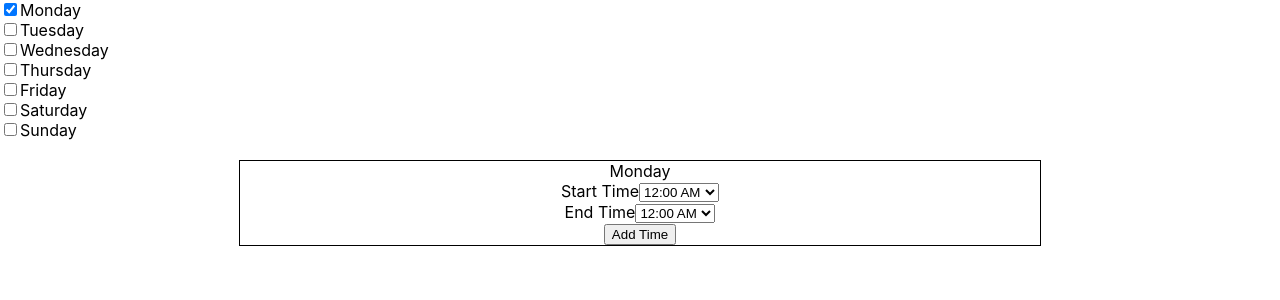
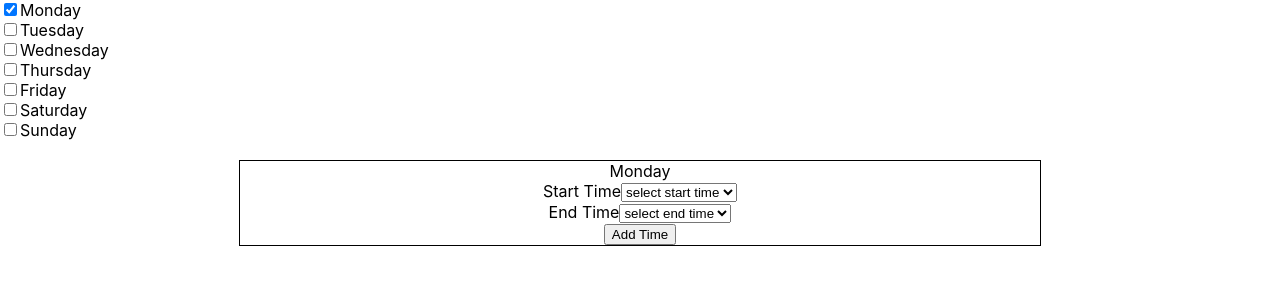
Before and after one commit to HumnaAleem1/react-practice, a React (Create React App) app: page /time-selector in a window 1280 px wide. Both pictures are taken after a click on the checkbox 10 px from the left and 9 px from the top of the page. Shown: the top 300 px of the page. Built offline with nearby package versions, Linux system fonts and the light colour scheme.

Commit message:
JO-6 validate timestamps

```diff
--- a/src/components/Card/TimeSelectorCard.tsx
+++ b/src/components/Card/TimeSelectorCard.tsx
@@ -1,4 +1,4 @@
-import { FC, useState } from 'react'
+import { FC, useState, ChangeEvent } from 'react'
 import { ITimestamp } from '../time-selector/TimeSelectorInterfaces'
 import { customTimestamp } from '../time-selector/Timestamp'
 import moment from 'moment'
@@ -15,7 +15,6 @@ export const TimeSelectorCard: FC<ICardProps> = ({ name }) => {
     const [timestamp, setTimestamp] = useState<ITimestamp[]>([])
     const [startTimestamp, setStartTimestamp] = useState<string[]>([...customTimestamp])
     const [endTimestamp, setEndTimestamp] = useState<string[]>([...customTimestamp])
-
 
     const getTimestamps = () => {
         return (
@@ -40,15 +39,39 @@ export const TimeSelectorCard: FC<ICardProps> = ({ name }) => {
         setTimestamp([...timestamp])
     }
     const addTime = () => {
-        const [startTimee, startTimeIndex] = startTime.split('-')
-        const [endTimee, endTimeIndex] = endTime.split('-')
-        timestamp[parseInt(startTimeIndex)] = {startTime: startTimee, endTime: endTimee, endTimeIndex: parseInt(endTimeIndex)}
-        setTimestamp([...timestamp])
-        //remove timestamps which has been used/booked
-        startTimestamp[parseInt(startTimeIndex)] = ''
-        endTimestamp[parseInt(endTimeIndex)] = ''
-        setStartTimestamp([...startTimestamp])
-        setEndTimestamp([...endTimestamp])
+        const [sTime, startTimeIndex] = startTime.split('-')
+        const [eTime, endTimeIndex] = endTime.split('-')
+
+        const sTime24Format = convertTimeFormat(sTime)
+        const eTime24Format = convertTimeFormat(eTime)
+
+        const valid = isValid(sTime24Format, eTime24Format)
+        const overlapped = timestamp.length > 1 ? isOverlapped(sTime24Format, eTime24Format): false
+
+        if(!overlapped && valid) {
+            timestamp[parseInt(startTimeIndex)] = {startTime: sTime, endTime: eTime, endTimeIndex: parseInt(endTimeIndex)}
+            setTimestamp([...timestamp])
+            //remove timestamps which has been used
+            startTimestamp[parseInt(startTimeIndex)] = ''
+            endTimestamp[parseInt(endTimeIndex)] = ''
+            setStartTimestamp([...startTimestamp])
+            setEndTimestamp([...endTimestamp])
+        }
+    }
+
+    const convertTimeFormat = (time: string) => moment(time, 'hh:mm A').format('HH:mm')
+
+    const isValid = (sTime: string, eTime: string) => eTime > sTime
+
+    const isOverlapped = (sTime: string, eTime: string) => {
+        for (let time of timestamp) {
+            const {startTime, endTime} = time || {}
+            const startTime24Format = convertTimeFormat(startTime)
+            const endTime24Format = convertTimeFormat(endTime)
+            if(time) {
+                return time && (sTime < endTime24Format && startTime24Format < eTime)
+            }
+        }
     }
 
     return (
@@ -57,21 +80,21 @@ export const TimeSelectorCard: FC<ICardProps> = ({ name }) => {
                <div>{name}</div>
                <div>
                     Start Time
-                    <select onChange={(e) => setStartTime(e.target.value)}>
+                    <select onChange={(e:ChangeEvent<HTMLSelectElement>) => setStartTime(e.target.value)}>
+                        <option value={''}>select start time</option>
                         {
-                            startTimestamp?.map((timestamp, index) => {
-                                if(timestamp !== '') {
-                                    return  <option key={`${name}-${timestamp}`} value={`${timestamp}-${index}`}>{timestamp}</option>
-                                }
+                            startTimestamp?.map((timestamp:string, index:number) => {
+                                return timestamp && <option key={`${name}-${timestamp}`} value={`${timestamp}-${index}`}>{timestamp}</option>
                             })
                         }
                     </select>
                 </div>
                 <div>
                     End Time
-                    <select onChange={(e) => setEndTime(e.target.value)}>
+                    <select onChange={(e:ChangeEvent<HTMLSelectElement>) => setEndTime(e.target.value)}>
+                        <option value={''}>select end time</option>
                         {
-                            endTimestamp.map((timestamp, index) => {
+                            endTimestamp.map((timestamp:string, index:number) => {
                                 return timestamp && <option key={`${name}-${timestamp}`} value={`${timestamp}-${index}`}>{timestamp}</option>
                             })
                         }
```
